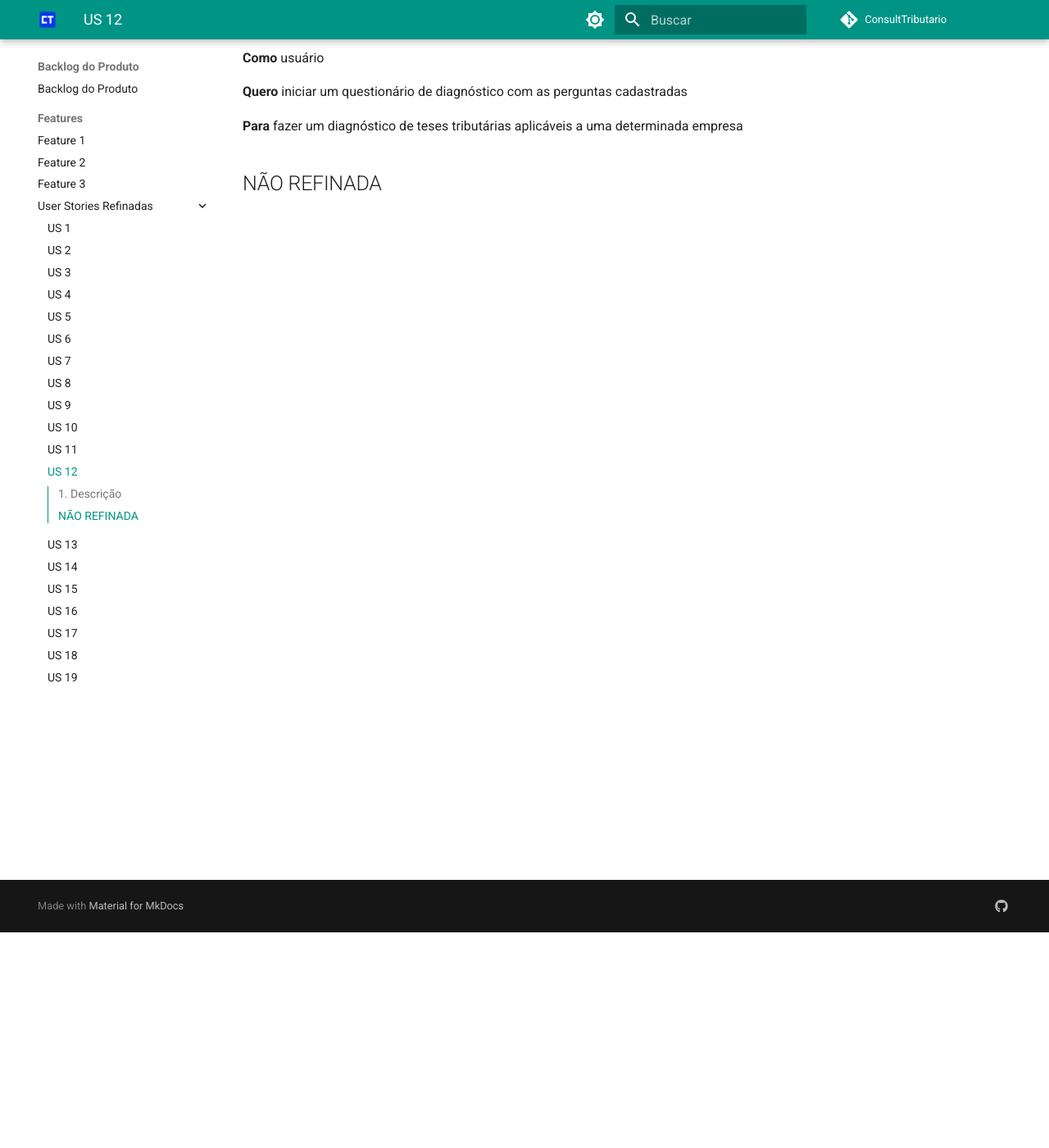
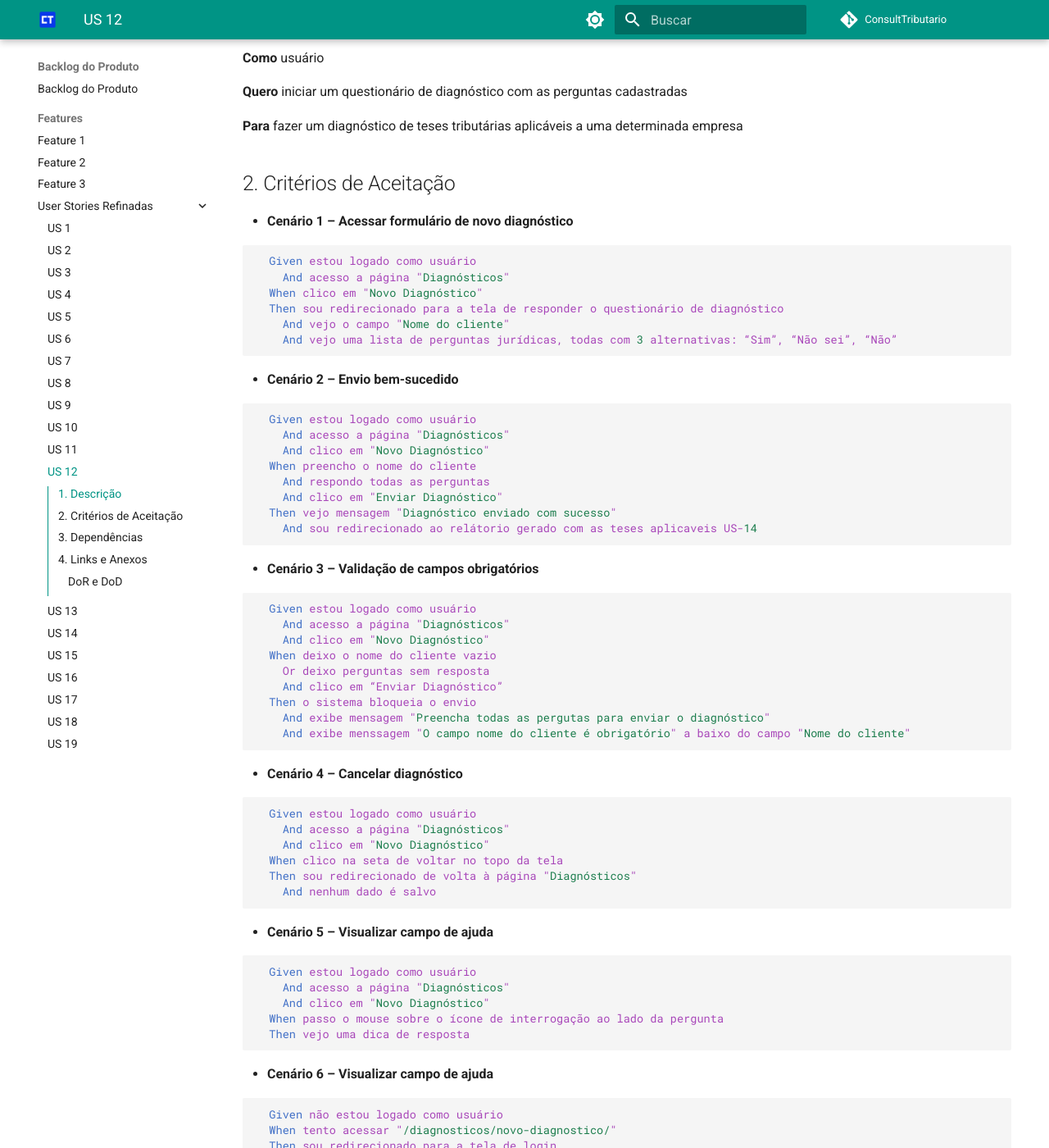
Before and after one commit to mdsreq-fga-unb/2025.1-T02-ConsultTributario, an MkDocs documentation site: the page built from docs/features/realizar-diagnostico-tributario/us-12.md, in a window 1280 px wide and 1400 px high, scrolled down 263 px. Shown: the whole window at 82% size. Built offline with MkDocs 1.6.1 and Material for MkDocs 9.7.7, drawn with Linux system fonts in a browser that asks for light colours; comment, search, counter and statistics services are not loaded; some of the changed text lies outside the part shown.

Commit message:
doc: refina us-12

````diff
--- a/docs/features/realizar-diagnostico-tributario/us-12.md
+++ b/docs/features/realizar-diagnostico-tributario/us-12.md
@@ -10,4 +10,87 @@
 
 **Para** fazer um diagnóstico de teses tributárias aplicáveis a uma determinada empresa
 
-## NÃO REFINADA
+## 2. Critérios de Aceitação
+
+- **Cenário 1 – Acessar formulário de novo diagnóstico**
+
+```gherkin
+  Given estou logado como usuário
+    And acesso a página "Diagnósticos"
+  When clico em "Novo Diagnóstico"
+  Then sou redirecionado para a tela de responder o questionário de diagnóstico
+    And vejo o campo "Nome do cliente"
+    And vejo uma lista de perguntas jurídicas, todas com 3 alternativas: “Sim”, “Não sei”, “Não”
+```
+
+- **Cenário 2 – Envio bem-sucedido**
+
+```gherkin
+  Given estou logado como usuário
+    And acesso a página "Diagnósticos"
+    And clico em "Novo Diagnóstico"
+  When preencho o nome do cliente
+    And respondo todas as perguntas
+    And clico em "Enviar Diagnóstico"
+  Then vejo mensagem "Diagnóstico enviado com sucesso"
+    And sou redirecionado ao relátorio gerado com as teses aplicaveis US-14
+```
+
+- **Cenário 3 – Validação de campos obrigatórios**
+
+```gherkin
+  Given estou logado como usuário
+    And acesso a página "Diagnósticos"
+    And clico em "Novo Diagnóstico"
+  When deixo o nome do cliente vazio
+    Or deixo perguntas sem resposta
+    And clico em “Enviar Diagnóstico”
+  Then o sistema bloqueia o envio
+    And exibe mensagem "Preencha todas as pergutas para enviar o diagnóstico"
+    And exibe menssagem "O campo nome do cliente é obrigatório" a baixo do campo "Nome do cliente"
+```
+
+- **Cenário 4 – Cancelar diagnóstico**
+
+```gherkin
+  Given estou logado como usuário
+    And acesso a página "Diagnósticos"
+    And clico em "Novo Diagnóstico"
+  When clico na seta de voltar no topo da tela
+  Then sou redirecionado de volta à página "Diagnósticos"
+    And nenhum dado é salvo
+```
+
+- **Cenário 5 – Visualizar campo de ajuda**
+
+```gherkin
+  Given estou logado como usuário
+    And acesso a página "Diagnósticos"
+    And clico em "Novo Diagnóstico"
+  When passo o mouse sobre o ícone de interrogação ao lado da pergunta
+  Then vejo uma dica de resposta
+```
+
+- **Cenário 6 – Visualizar campo de ajuda**
+
+```gherkin
+  Given não estou logado como usuário
+  When tento acessar "/diagnosticos/novo-diagnostico/"
+  Then sou redirecionado para a tela de login
+```
+
+## 3. Dependências
+
+- Endpoint: `GET /questions/active`
+- Endpoint: `POST /diagnosis`
+
+## 4. Links e Anexos
+
+- Documento da Feature: [Link](gerenciar-teses-tributarias.md)
+- Protótipo: [Link]()
+
+---
+
+### DoR e DoD
+
+**[Link](../../visao-produto/dor-dod.md)**
````
